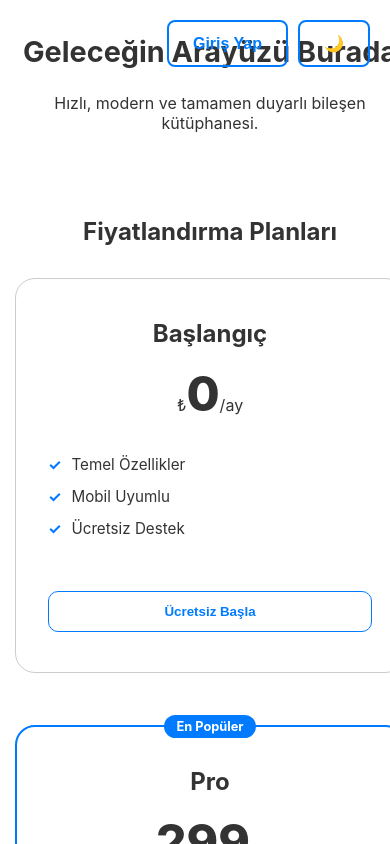
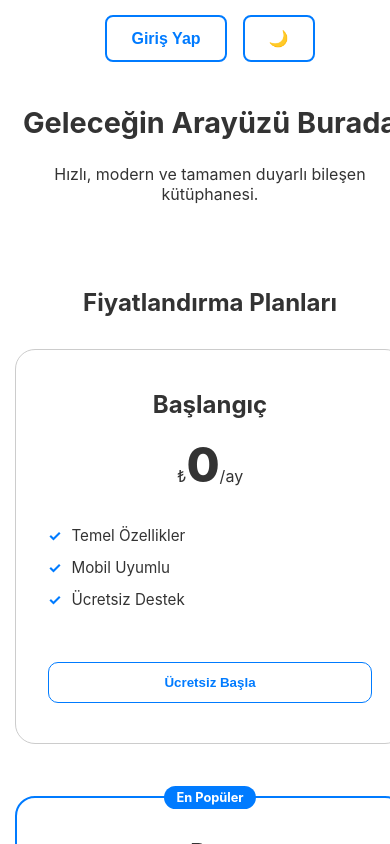
Before and after one commit to eminyeral/mini-landing-project, a React (Vite) app: page / in a window 390 px wide. Shown: the top 844 px of the page. Built offline with nearby package versions, Linux system fonts and the light colour scheme.

Commit message:
fix: resolve top-actions overlap for tablet and mobile viewports

```diff
--- a/src/App.scss
+++ b/src/App.scss
@@ -28,6 +28,16 @@ body {
 
   // ≤ 640px
   @media (max-width: 640px) {
+  .top-actions {
+    position: relative; // Absolute çakışmasını engeller
+    top: auto;
+    right: auto;
+    display: flex;
+    justify-content: center;
+    gap: 1rem;
+    padding-bottom: 1.5rem;
+  }
+
   padding: 15px;
   h1 { font-size: 1.8rem; } // Mobilde başlığın fon boyutunu küçült
   .button-group {
@@ -39,6 +49,16 @@ body {
 
   // 641px – 1024px
   @media (min-width: 641px) and (max-width: 1024px) {
+  .top-actions {
+    position: relative; // Absolute çakışmasını önle
+    top: auto;
+    right: auto;
+    display: flex;
+    justify-content: flex-end; // Butonları sağa yasla ama başlığı aşağı it
+    padding-bottom: 1rem;
+    gap: 1rem;
+  }
+
   max-width: 80%; // İçerik biraz daha genişlesin
 }
 
```
Lines whose indentation alone changed are shown as unchanged.
